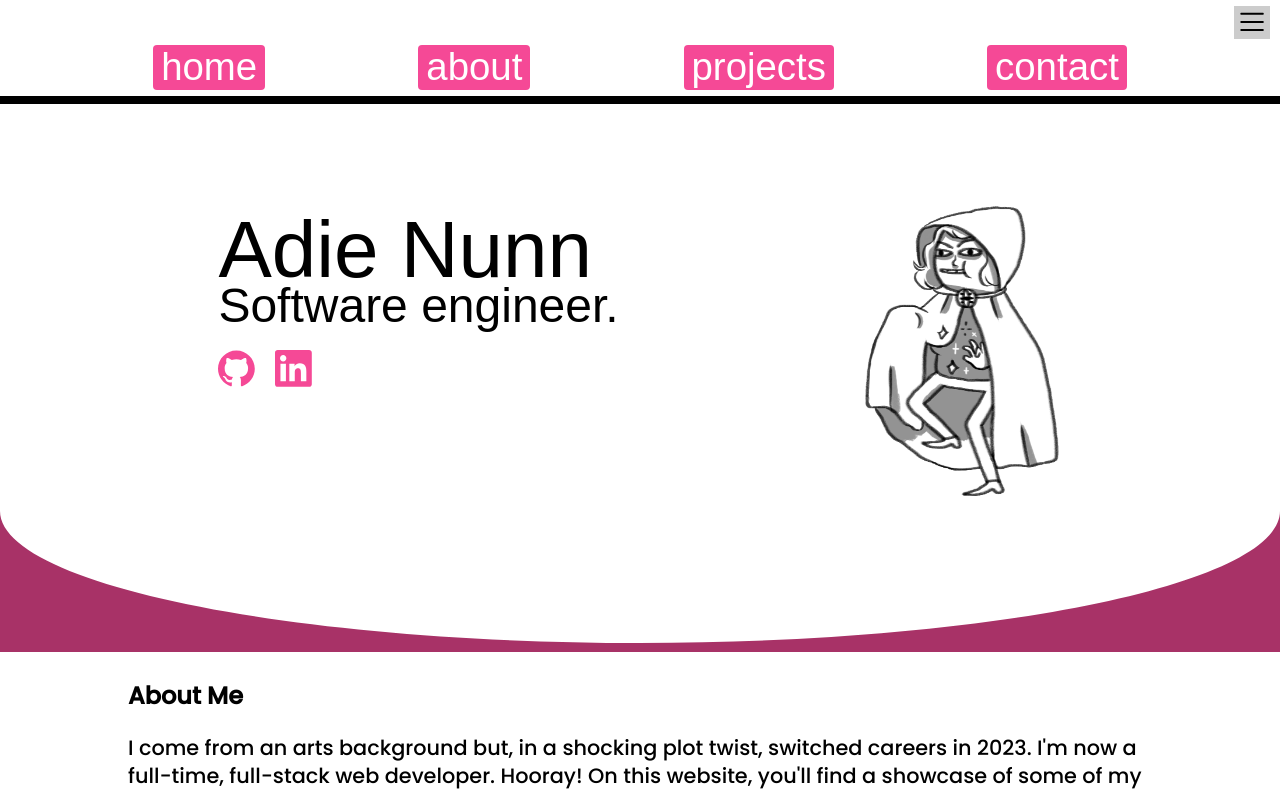
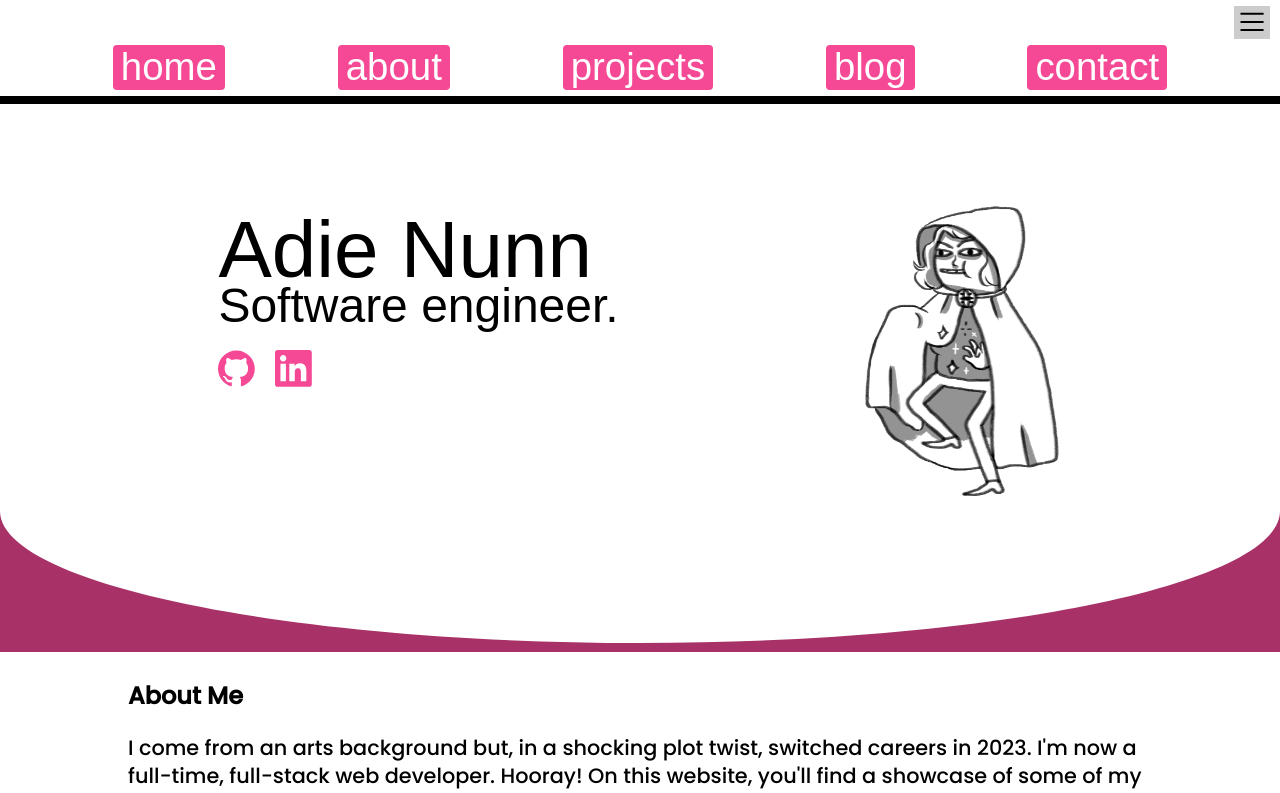
Before and after one commit to cowtipping/cowtippingV2-frontend, a React (Create React App) app: page / in a window 1280 px wide. Shown: the top 793 px of the page. Built offline with nearby package versions, Linux system fonts and the light colour scheme; a web font is replaced by a local one.

Commit message:
add blog

```diff
--- a/src/components/Navbar/index.tsx
+++ b/src/components/Navbar/index.tsx
@@ -41,6 +41,9 @@
           <a href="#projects">projects</a>
         </li>
         <li>
+          <a href="https://blog.cowtipping.co.uk" target="_blank" rel="noopener noreferrer">blog</a>
+        </li>
+        <li>
           <a href="#contact">contact</a>
         </li>
       </ul>
```
